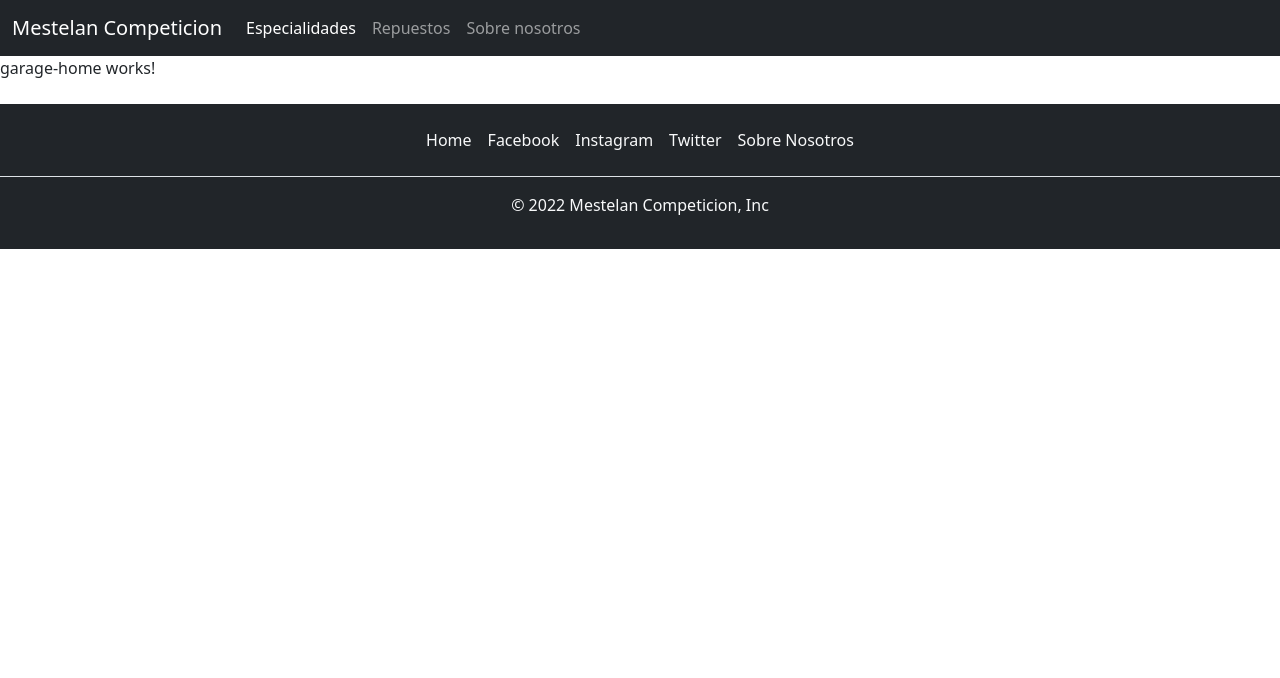
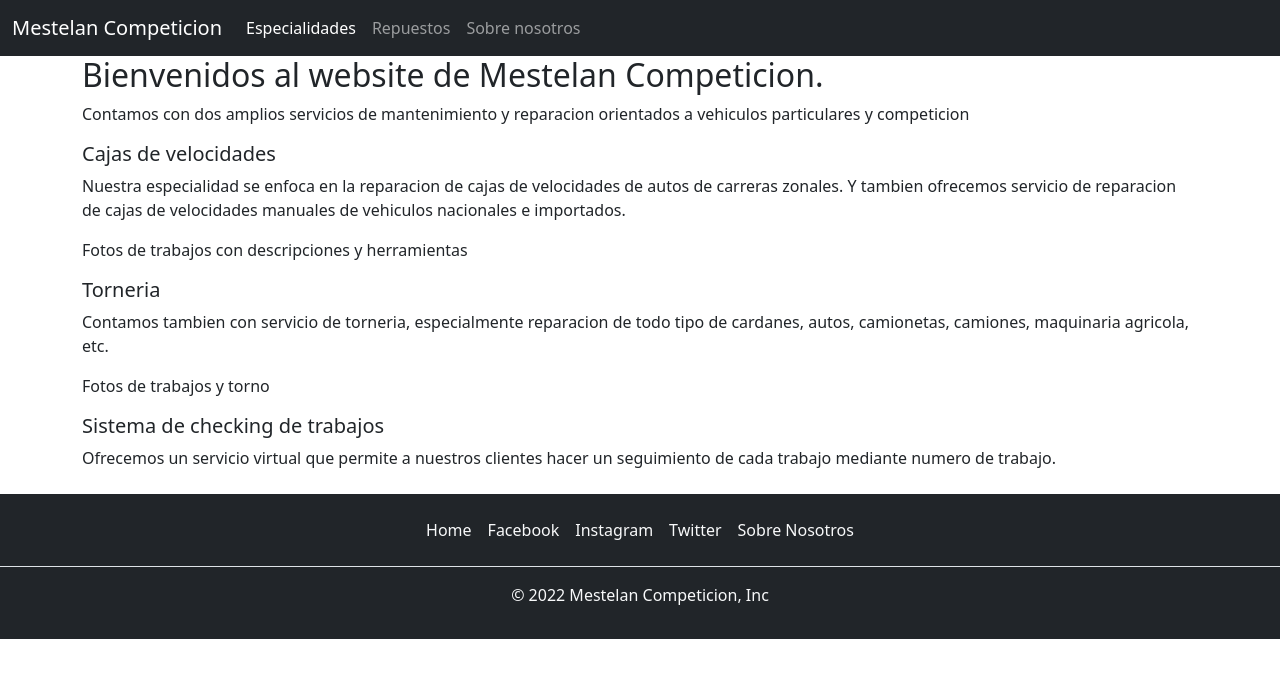
Before and after one commit to meste73/Angular_Proyect, an Angular app: page /home in a window 1280 px wide. Shown: the top 678 px of the page. Built offline with nearby package versions, Linux system fonts and the light colour scheme.

Commit message:
Actualizacion de contenido en secciones Home y About

```diff
--- a/src/app/garage-about/garage-about.component.html
+++ b/src/app/garage-about/garage-about.component.html
@@ -1 +1,13 @@
-<p>garage-about works!</p>
+<div class="container mt-3">
+    <h2>Mestelan Competicion</h2>
+    <p>Somos una empresa familiar de mas de 50 años de trayectoria dedicados al trabajo con dedicacion y
+            responsabilidad.</p>
+    <p>En nuestros inicios, comenzamos siendo un taller de torneria mecanica, dedicado a la reparacion de mandos
+            cardanicos de todo tipo. Con el correr de los años fuimos ampliando nuestros horizontes hacia el lado de
+            la reparacion de cajas de velocidades de competicion zonal y mas adelante tambien de vehiculos
+            particulares.</p>
+    <h5>Ubicacion</h5>
+    <p>Estamos ubicados en la ciudad de Tandil, prov. de Buenos Aires. Nuestra direccion es Sarmiento 1351 y
+            nuestros contactos telefonico son 0249-4380393 (Ezequiel, Cajas de velocidades), y 0249-4552165 (Daniel,
+            Torneria).</p>
+</div>
--- a/src/app/garage-home/garage-home.component.html
+++ b/src/app/garage-home/garage-home.component.html
@@ -1 +1,20 @@
-<p>garage-home works!</p>
+<div class="container">
+    <h2>Bienvenidos al website de Mestelan Competicion.</h2>
+    <p>Contamos con dos amplios servicios de mantenimiento y reparacion orientados a vehiculos particulares y
+            competicion</p>
+
+    <h5>Cajas de velocidades</h5>
+    <p>Nuestra especialidad se enfoca en la reparacion de cajas de velocidades de autos de carreras zonales.
+            Y tambien ofrecemos servicio de reparacion de cajas de velocidades manuales de vehiculos nacionales e
+            importados.</p>
+    <p>Fotos de trabajos con descripciones y herramientas</p>
+
+    <h5>Torneria</h5>
+    <p>Contamos tambien con servicio de torneria, especialmente reparacion de todo tipo de cardanes,
+            autos, camionetas, camiones, maquinaria agricola, etc.</p>
+    <p>Fotos de trabajos y torno</p>
+
+    <h5>Sistema de checking de trabajos</h5>
+    <p>Ofrecemos un servicio virtual que permite a nuestros clientes hacer un seguimiento de cada trabajo mediante
+            numero de trabajo.</p>
+</div>
```
